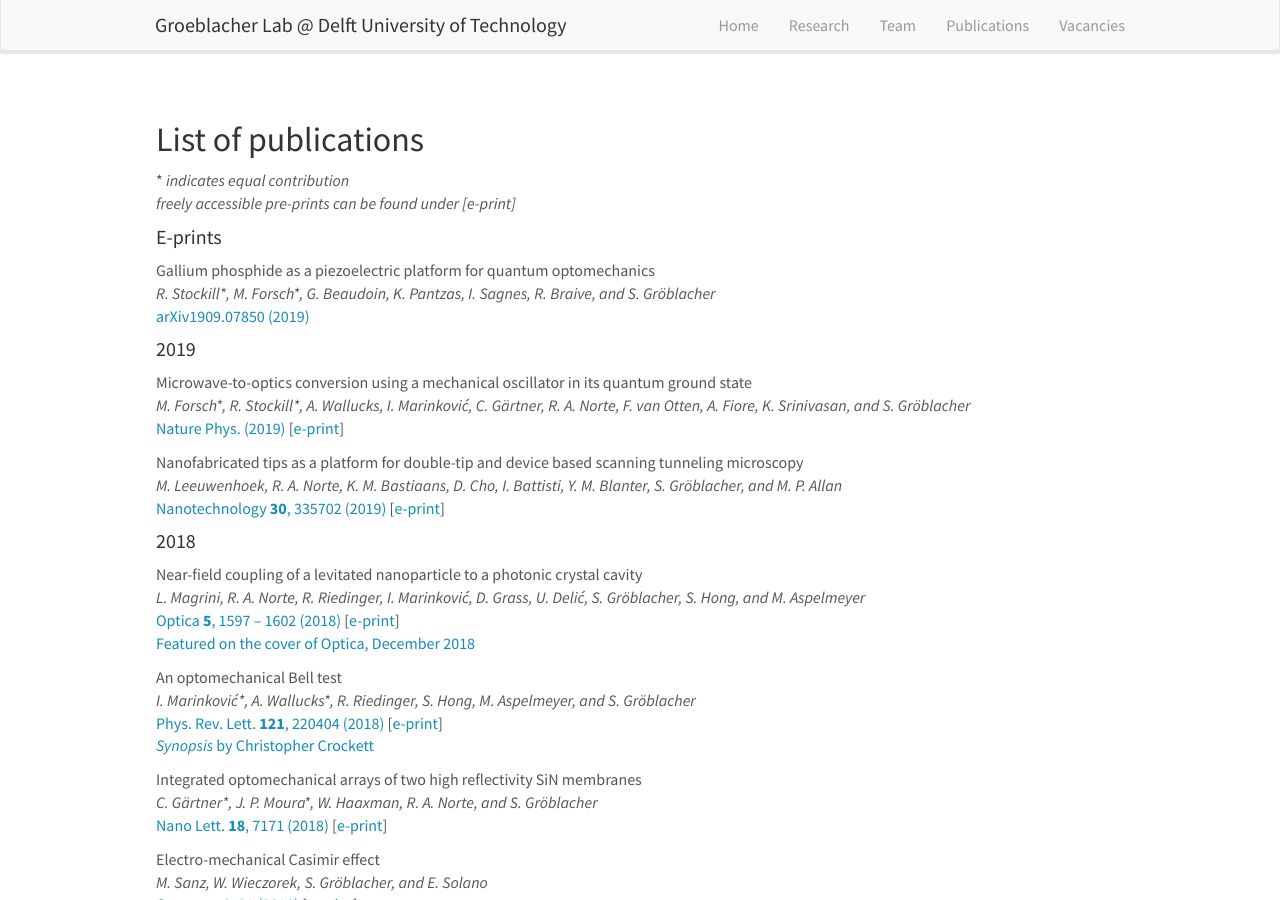
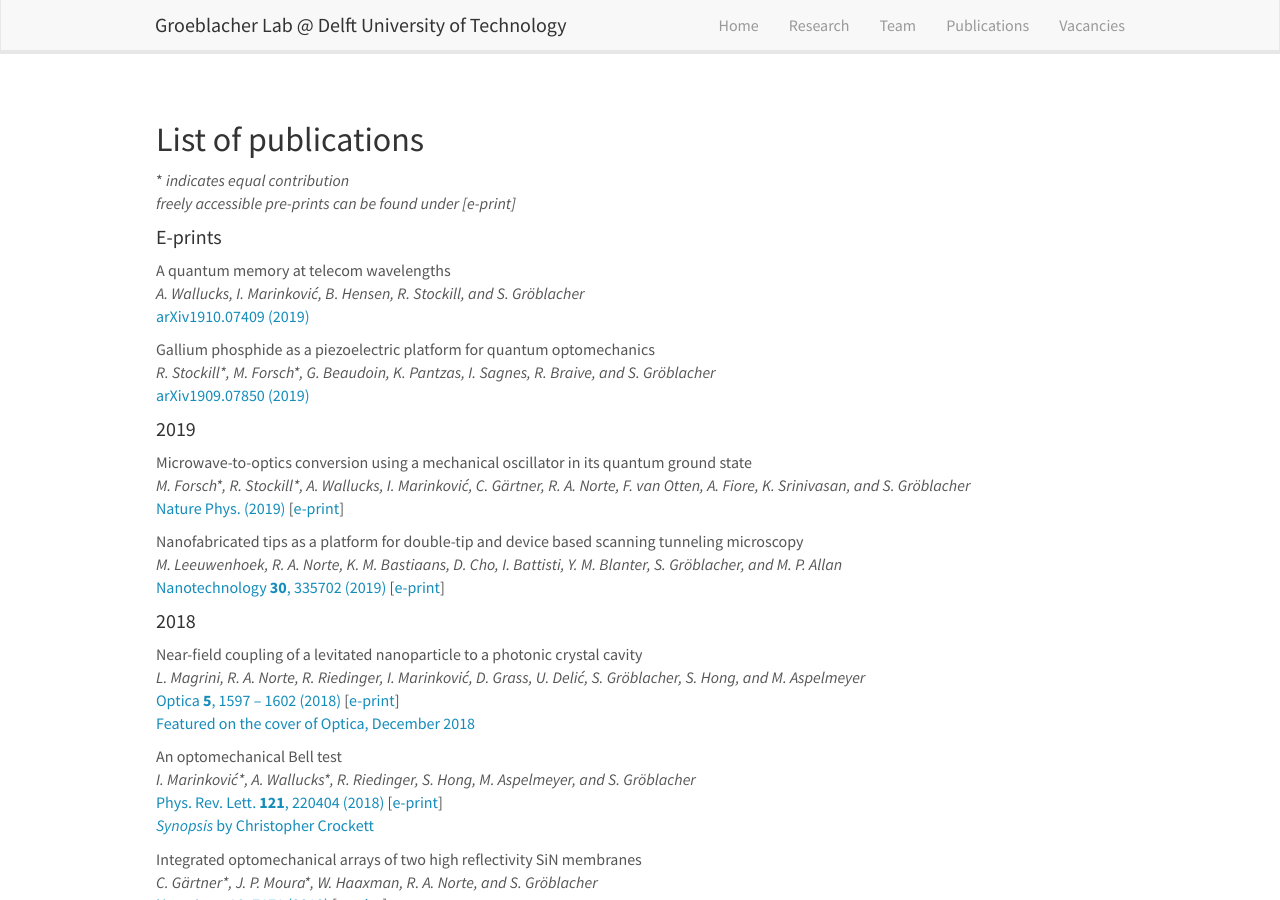
Before and after one commit to sgroeblacher/groeblacherlab, a Jekyll site: the page built from _pages/publications.md, in a window 1280 px wide and 900 px high, scrolled down 2220 px. Built offline with Jekyll 4.4.1, drawn with Linux system fonts in a browser that asks for light colours; nearby versions of some CDN libraries.

Commit message:
modified:   _data/publist.yml

```diff
--- a/_data/publist.yml
+++ b/_data/publist.yml
@@ -1,3 +1,17 @@
+- title: "A quantum memory at telecom wavelengths"
+  image:
+  description:
+  authors: A. Wallucks, I. Marinković, B. Hensen, R. Stockill, and S. Gröblacher
+  link:
+    url: https://arxiv.org/abs/1910.07409
+    display: arXiv1910.07409 (2019)
+  arxiv: 0
+  eprint:
+  highlight: 0
+  news2:
+  newyear: 1
+  year: E-prints
+
 - title: "Gallium phosphide as a piezoelectric platform for quantum optomechanics"
   image:
   description:
@@ -9,8 +23,8 @@
   eprint:
   highlight: 0
   news2:
-  newyear: 1
-  year: E-prints
+  newyear: 0
+  year:
 
 - title: "Microwave-to-optics conversion using a mechanical oscillator in its quantum ground state"
   image: Pub_WLC.jpg
```
